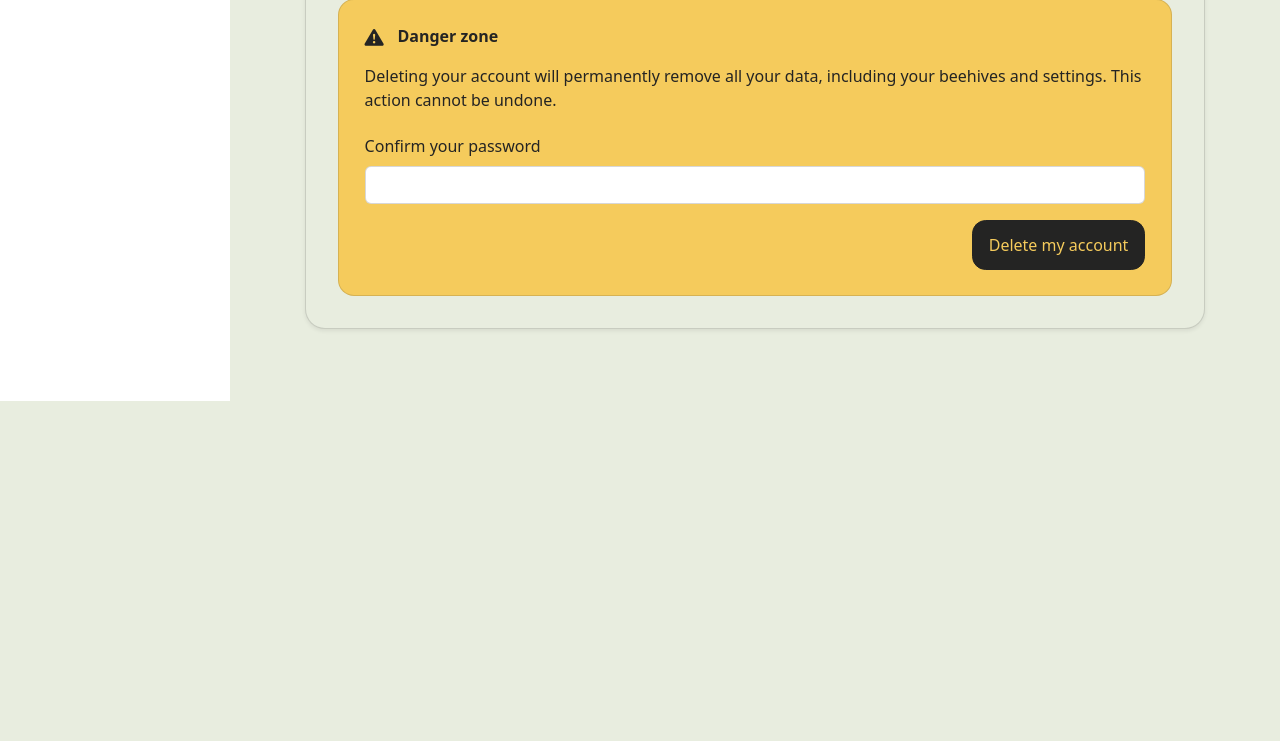
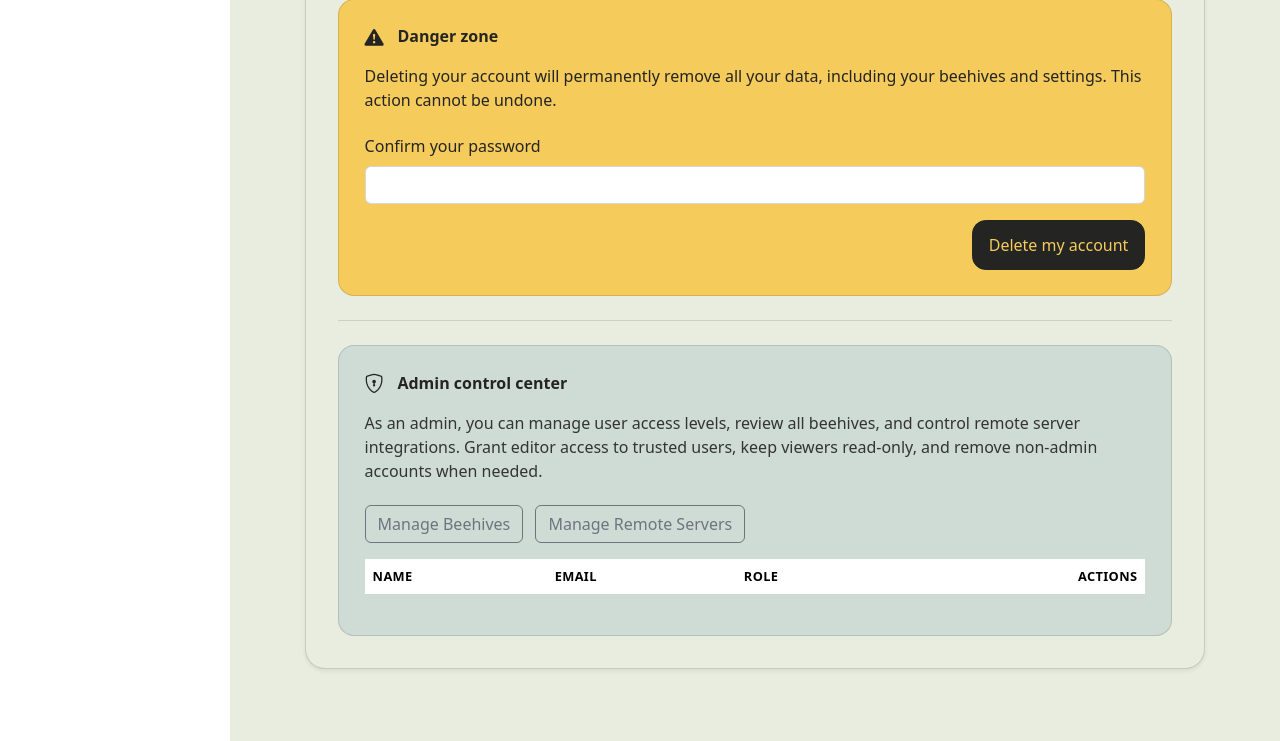
Before and after one commit to Projet-Beetter/Beetter-Home, a Flask app: page /account/ in a window 1280 px wide. Shown: the part 836-1577 px from the top of the page. Before the commit the page ends 1237 px from the top, so only its background shows below. Run offline with Flask 3, Linux system fonts and the light colour scheme; a user stored in the database is signed in; tables that the repository leaves empty hold one stand-in row (values such as "Sample post"); lists and menus that the app fills with data are empty; some libraries are stand-ins or nearby versions.

Commit message:
feat : different user classes

```diff
--- a/app/blueprints/account/forms.py
+++ b/app/blueprints/account/forms.py
@@ -1,6 +1,6 @@
 from flask_wtf import FlaskForm
 from flask_login import current_user
-from wtforms import StringField, PasswordField, SubmitField
+from wtforms import StringField, PasswordField, SubmitField, HiddenField, SelectField
 from wtforms.validators import DataRequired, Email, Length, EqualTo, ValidationError
 from ...models import User
 
@@ -26,3 +26,14 @@ class ChangePasswordForm(FlaskForm):
 class DeleteAccountForm(FlaskForm):
     password = PasswordField('Confirm your password', validators=[DataRequired()])
     submit = SubmitField('Delete my account', render_kw={'class': 'btn btn-danger w-100 fw-semibold'})
+
+
+class AdminUserActionForm(FlaskForm):
+    user_id = HiddenField(validators=[DataRequired()])
+    action = HiddenField(validators=[DataRequired()])
+    role = SelectField(
+        'Role',
+        choices=[('viewer', 'Viewer'), ('editor', 'Editor'), ('admin', 'Admin')]
+    )
+    submit = SubmitField('Update role')
+    delete = SubmitField('Remove')
--- a/app/blueprints/account/routes.py
+++ b/app/blueprints/account/routes.py
@@ -1,7 +1,7 @@
-from flask import render_template, redirect, url_for, flash
+from flask import render_template, redirect, url_for, flash, abort
 from flask_login import login_required, current_user
 from ...models import db, User
-from .forms import ChangeEmailForm, ChangePasswordForm, DeleteAccountForm
+from .forms import ChangeEmailForm, ChangePasswordForm, DeleteAccountForm, AdminUserActionForm
 from . import account_bp
 
 
@@ -11,6 +11,14 @@ def index():
     email_form = ChangeEmailForm()
     password_form = ChangePasswordForm()
     delete_form = DeleteAccountForm()
+    admin_action_form = AdminUserActionForm()
+    managed_users = []
+
+    if current_user.is_admin:
+        managed_users = User.query.filter(
+            User.id != current_user.id,
+            User.role != 'admin'
+        ).order_by(User.role.asc(), User.username.asc()).all()
 
     # Handle email change
     if email_form.submit.data and email_form.validate_on_submit():
@@ -37,15 +45,41 @@ def index():
         if not current_user.check_password(delete_form.password.data):
             flash('Invalid password.', 'danger')
         else:
-            user_id = current_user.id
             db.session.delete(current_user)
             db.session.commit()
             flash('Account deleted successfully.', 'success')
             return redirect(url_for('auth.login'))
 
+    # Handle admin user management actions
+    if (admin_action_form.submit.data or admin_action_form.delete.data) and admin_action_form.validate_on_submit() and current_user.is_admin:
+        target_user = User.query.get(int(admin_action_form.user_id.data or 0))
+        if not target_user or target_user.id == current_user.id or target_user.is_admin:
+            abort(403)
+
+        if admin_action_form.action.data == 'change_role':
+            new_role = admin_action_form.role.data
+            if new_role in ('viewer', 'editor', 'admin'):
+                if new_role != target_user.role:
+                    target_user.role = new_role
+                    flash(f"{target_user.username} role updated to {new_role}.", 'success')
+                else:
+                    flash('No role change detected.', 'info')
+            else:
+                flash('Invalid role selected.', 'danger')
+        elif admin_action_form.action.data == 'delete_user' and admin_action_form.delete.data:
+            db.session.delete(target_user)
+            flash(f"{target_user.username} has been removed.", 'success')
+        else:
+            flash('Unknown admin action.', 'danger')
+
+        db.session.commit()
+        return redirect(url_for('account.index'))
+
     return render_template(
         'account/index.html',
         email_form=email_form,
         password_form=password_form,
-        delete_form=delete_form
+        delete_form=delete_form,
+        admin_action_form=admin_action_form,
+        managed_users=managed_users
     )
--- a/app/models.py
+++ b/app/models.py
@@ -30,6 +30,18 @@ class User(UserMixin, db.Model):
     def is_admin(self):
         return self.role == 'admin'
 
+    @property
+    def is_editor(self):
+        return self.role in ('editor', 'admin')
+
+    @property
+    def can_view_data(self):
+        return True
+
+    @property
+    def can_edit_data(self):
+        return self.role in ('editor', 'admin')
+
 
 class Beehive(db.Model):
     __tablename__ = 'beehives'
--- a/app/templates/account/index.html
+++ b/app/templates/account/index.html
@@ -107,6 +107,63 @@
           {{ delete_form.submit(class="btn btn-account-danger") }}
         </div>
       </form>
+
+      {% if current_user.is_admin %}
+      <div class="account-divider"></div>
+
+      <div class="account-section admin-section">
+        <div class="section-header">
+          <i class="bi bi-shield-lock"></i>
+          <span>Admin control center</span>
+        </div>
+        <p class="section-description">
+          As an admin, you can manage user access levels, review all beehives, and control remote server integrations.
+          Grant editor access to trusted users, keep viewers read-only, and remove non-admin accounts when needed.
+        </p>
+
+        <div class="mb-3">
+          <a href="{{ url_for('beehives.index') }}" class="btn btn-outline-secondary me-2">Manage Beehives</a>
+          <a href="{{ url_for('settings.index') }}" class="btn btn-outline-secondary">Manage Remote Servers</a>
+        </div>
+
+        <div class="table-responsive">
+          <table class="table table-borderless align-middle admin-user-table">
+            <thead>
+              <tr>
+                <th scope="col">Name</th>
+                <th scope="col">Email</th>
+                <th scope="col">Role</th>
+                <th scope="col" class="text-end">Actions</th>
+              </tr>
+            </thead>
+            <tbody>
+              {% for user in managed_users if user.id != current_user.id %}
+              <tr>
+                <td>{{ user.username }}</td>
+                <td>{{ user.email }}</td>
+                <td class="text-capitalize">{{ user.role }}</td>
+                <td class="text-end">
+                  <form method="post" class="d-inline-flex align-items-center gap-2">
+                    {{ admin_action_form.hidden_tag() }}
+                    {{ admin_action_form.user_id(value=user.id) }}
+                    {{ admin_action_form.action(value='change_role') }}
+                    {{ admin_action_form.role(class='form-select form-select-sm', value=user.role, style='width: 11rem;') }}
+                    {{ admin_action_form.submit(class='btn btn-sm btn-outline-primary') }}
+                  </form>
+                  <form method="post" class="d-inline ms-1">
+                    {{ admin_action_form.hidden_tag() }}
+                    {{ admin_action_form.user_id(value=user.id) }}
+                    {{ admin_action_form.action(value='delete_user') }}
+                    {{ admin_action_form.delete(class='btn btn-sm btn-outline-danger') }}
+                  </form>
+                </td>
+              </tr>
+              {% endfor %}
+            </tbody>
+          </table>
+        </div>
+      </div>
+      {% endif %}
     </div>
   </div>
 </div>
```
